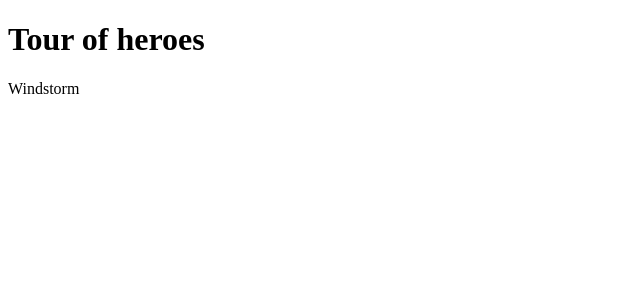
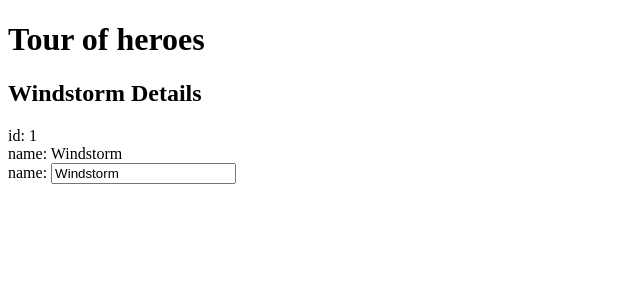
Before and after one commit to squeme/pruebas, an Angular app: page / in a window 1280 px wide. Shown: the top 300 px of the page, without its empty margins (0-640 px from the left). Built offline with nearby package versions, Linux system fonts and the light colour scheme.

Commit message:
Fin de parte 3
Se aplicó el 2way data binding

```diff
--- a/src/app/app.module.ts
+++ b/src/app/app.module.ts
@@ -1,7 +1,6 @@
 import { BrowserModule } from '@angular/platform-browser';
 import { NgModule } from '@angular/core';
-
-
+import { FormsModule } from '@angular/forms';
 import { AppComponent } from './app.component';
 import { HeroesComponent } from './heroes/heroes.component';
 import { FlyersComponent } from './flyers/flyers.component';
@@ -14,7 +13,8 @@
     FlyersComponent
   ],
   imports: [
-    BrowserModule
+    BrowserModule,
+    FormsModule,
   ],
   providers: [],
   bootstrap: [AppComponent]
--- a/src/app/heroes/heroes.component.css
+++ b/src/app/heroes/heroes.component.css
@@ -0,0 +1,3 @@
+.heroe {
+    background-color: darkturquoise;
+}
--- a/src/app/heroes/heroes.component.html
+++ b/src/app/heroes/heroes.component.html
@@ -1 +1,9 @@
-{{hero}}
+<h2>{{hero.name}} Details</h2>
+<div><span>id: </span>{{hero.id}}</div>
+<div><span>name: </span>{{hero.name}}</div>
+
+<div>
+    <label>name:
+        <input [(ngModel)]="hero.name" placeholder="name">
+    </label>
+</div>
--- a/src/app/heroes/heroes.component.ts
+++ b/src/app/heroes/heroes.component.ts
@@ -1,4 +1,5 @@
 import { Component, OnInit } from '@angular/core';
+import { Hero } from '../models/hero';
 
 @Component({
   selector: 'app-heroes',
@@ -8,11 +9,15 @@
 export class HeroesComponent implements OnInit {
 
   // Propiedades
-  hero = 'Windstorm';
+  hero: Hero = {
+    id: 1,
+    name: 'Windstorm'
+  };
+
 
   constructor() { }
 
   ngOnInit() {
+
   }
-
 }
--- /dev/null
+++ b/src/app/models/hero.ts
@@ -0,0 +1,4 @@
+export class Hero {
+    id: number;
+    name: string;
+}
```
